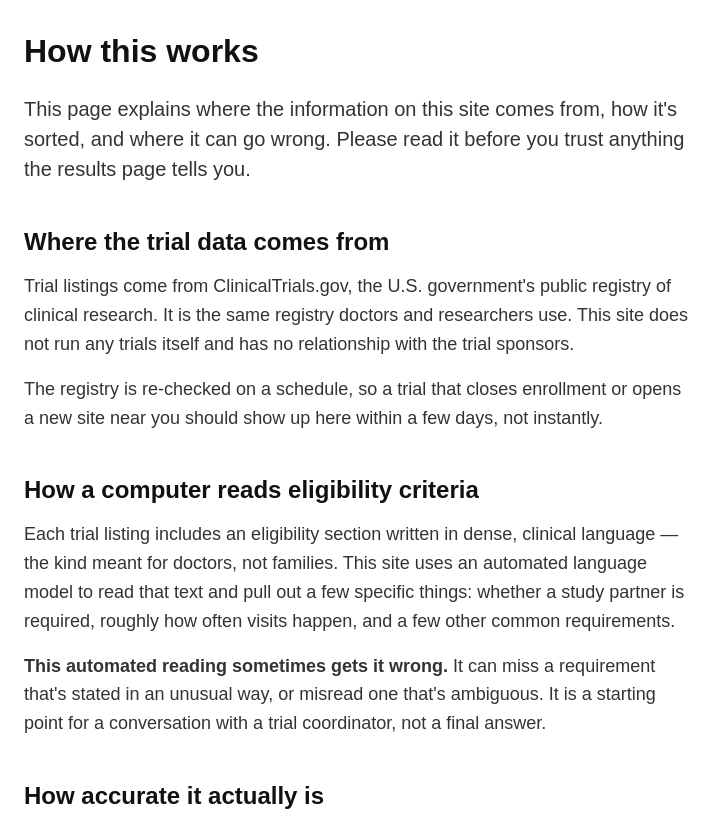
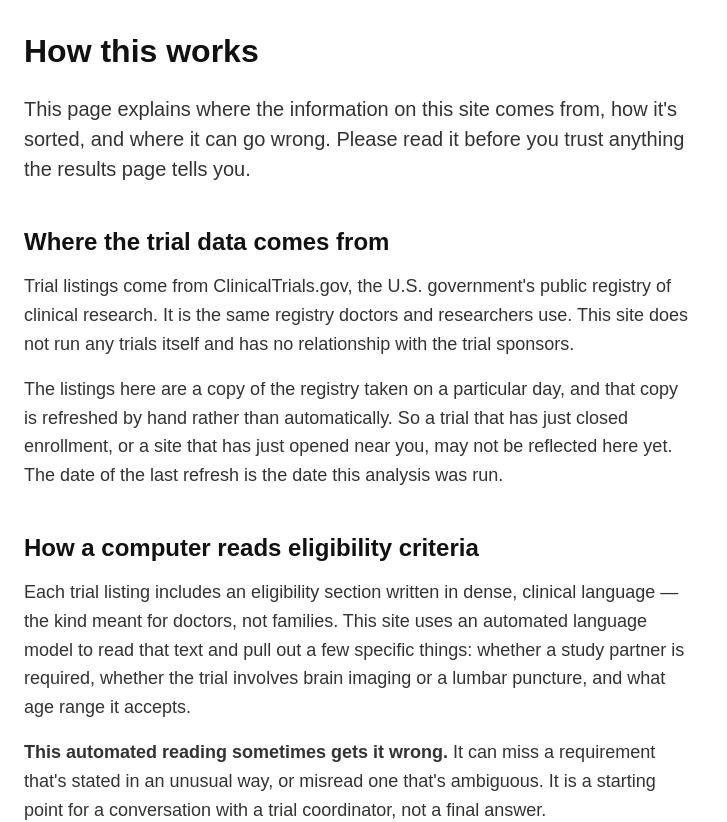
Before and after one commit to rlin009/alzheimers-access, a Next.js app: page /how-it-works in a window 1280 px wide. Shown: the top 822 px of the page, without its empty margins (0-727 px from the left). Built offline with nearby package versions, Linux system fonts and the light colour scheme.

Commit message:
Week 4 review: real page title, correct claims on how-it-works, honest privacy deletion section, dedupe services

```diff
--- a/src/app/how-it-works/page.tsx
+++ b/src/app/how-it-works/page.tsx
@@ -81,9 +81,11 @@ export default function HowItWorks() {
           itself and has no relationship with the trial sponsors.
         </p>
         <p>
-          The registry is re-checked on a schedule, so a trial that closes
-          enrollment or opens a new site near you should show up here within
-          a few days, not instantly.
+          The listings here are a copy of the registry taken on a particular
+          day, and that copy is refreshed by hand rather than automatically.
+          So a trial that has just closed enrollment, or a site that has just
+          opened near you, may not be reflected here yet. The date of the last
+          refresh is the date this analysis was run.
         </p>
       </Section>
 
@@ -93,8 +95,8 @@ export default function HowItWorks() {
           dense, clinical language — the kind meant for doctors, not
           families. This site uses an automated language model to read that
           text and pull out a few specific things: whether a study partner
-          is required, roughly how often visits happen, and a few other
-          common requirements.
+          is required, whether the trial involves brain imaging or a lumbar
+          puncture, and what age range it accepts.
         </p>
         <p>
           <strong>This automated reading sometimes gets it wrong.</strong> It
--- a/src/app/layout.tsx
+++ b/src/app/layout.tsx
@@ -15,8 +15,12 @@ const geistMono = Geist_Mono({
 });
 
 export const metadata: Metadata = {
-  title: "Create Next App",
-  description: "Generated by create next app",
+  title: {
+    default: "Alzheimer's Access",
+    template: "%s | Alzheimer's Access",
+  },
+  description:
+    "Find Alzheimer's and dementia clinical trials a family member may qualify for, in plain language.",
 };
 
 export default function RootLayout({ children }: LayoutProps<"/">) {
--- a/src/app/privacy/page.tsx
+++ b/src/app/privacy/page.tsx
@@ -1,5 +1,10 @@
 // src/app/privacy/page.tsx
 import Link from "next/link";
+
+// Set this before the page goes live. The deletion section below tells
+// people to write to this address, so an empty value makes that section a
+// promise the site cannot keep.
+const CONTACT_EMAIL: string = "";
 
 const ACCENT = "#0B5FFF";
 const TEXT = "#111111";
@@ -58,8 +63,7 @@ export default function Privacy() {
         }}
       >
         You're trusting us with information about a family member's health at
-        a hard moment. Here is exactly what we store, why, and how to have it
-        removed.
+        a hard moment. Here is exactly what we store and why.
       </p>
 
       <section style={{ marginBottom: "2rem", maxWidth: "42rem" }}>
@@ -116,12 +120,25 @@ export default function Privacy() {
           Deleting your information
         </h2>
         <p style={{ fontSize: "1.125rem", lineHeight: 1.6, color: SUBTEXT }}>
-          Because we don't collect your name or contact details, we can't
-          reach out to you directly — so if you'd like your information
-          deleted, use the link on your results page, or contact us with the
-          web address shown after you complete the form. Deletion removes
-          your stored answers entirely; it does not affect anyone else.
+          Your answers are stored without a name attached, so there is nothing
+          in our records that identifies you. The only thing that points at
+          your answers is the web address of your results page, which contains
+          a random code.
         </p>
+        {CONTACT_EMAIL ? (
+          <p
+            style={{
+              fontSize: "1.125rem",
+              lineHeight: 1.6,
+              color: SUBTEXT,
+              marginTop: "1rem",
+            }}
+          >
+            If you want those answers deleted, save that web address and send
+            it to {CONTACT_EMAIL}. We will remove them. Deleting your answers
+            does not affect anyone else.
+          </p>
+        ) : null}
       </section>
 
       <section style={{ marginBottom: "2.5rem", maxWidth: "42rem" }}>
```
Also changed, not shown: 1 other file (tests, documents, lock files or other folders).
